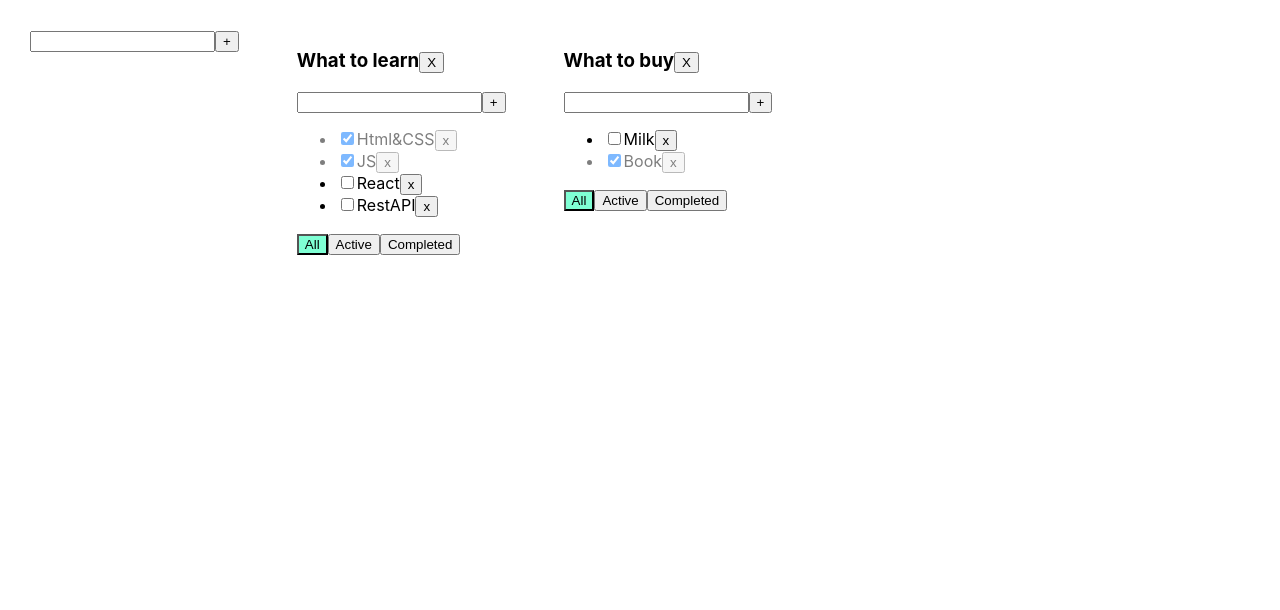
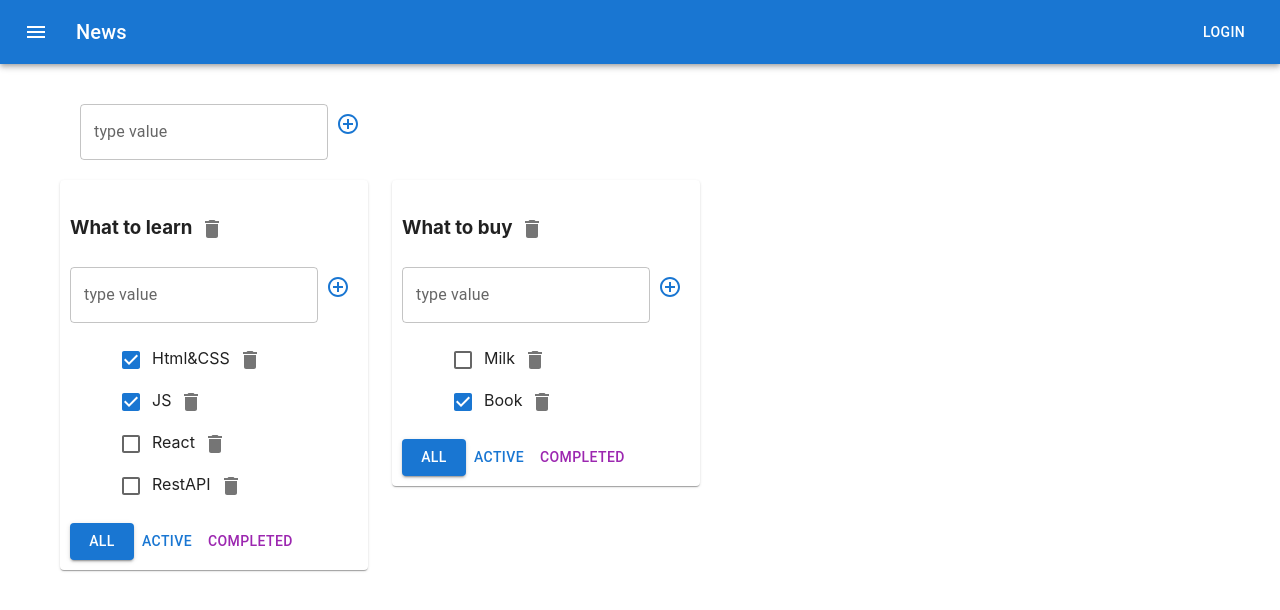
Before and after one commit to UrazbakhtinIVE/Todo-LearnProject, a React (Vite) app: page / in a window 1280 px wide. Shown: the top 610 px of the page. Built offline with nearby package versions, Linux system fonts and the light colour scheme.

Commit message:
Add Material UI.

```diff
--- a/package.json
+++ b/package.json
@@ -10,6 +10,10 @@
     "preview": "vite preview"
   },
   "dependencies": {
+    "@emotion/react": "^11.11.1",
+    "@emotion/styled": "^11.11.0",
+    "@mui/icons-material": "^5.14.11",
+    "@mui/material": "^5.14.11",
     "react": "^18.2.0",
     "react-dom": "^18.2.0",
     "uuid": "^9.0.1"
--- a/src/AddItemForm.tsx
+++ b/src/AddItemForm.tsx
@@ -1,4 +1,6 @@
 import {ChangeEvent, KeyboardEvent, useState} from "react";
+import {IconButton, TextField} from "@mui/material";
+import {ControlPoint} from "@mui/icons-material";
 
 type AddItemFormPropsType = {
     addItem: (title: string) => void
@@ -28,14 +30,20 @@ export function AddItemForm(props: AddItemFormPropsType) {
     }
     return <>
         <div>
-            <input value={title}
-                   onChange={onNewTitleChangeHandler}
-                   onKeyDown={onKeyPressHandler}
-                   className={error ? "error" : ""}
+            <TextField  variant="outlined"
+                        label ={"type value"}
+                        value={title}
+                        onChange={onNewTitleChangeHandler}
+                        onKeyDown={onKeyPressHandler}
+                        error={!!error}
+                        helperText={error}
             />
-            <button onClick={addTask}>+</button>
-            {error && <div className="error-message">{error}</div>}
 
+            <IconButton onClick={addTask}  color={'primary'} >
+                <ControlPoint/>
+            </IconButton>
+
+            {/*{error && <div className="error-message">{error}</div>}*/}
         </div>
     </>
 }
--- a/src/App.css
+++ b/src/App.css
@@ -1,23 +1,23 @@
-.App{
-    padding: 30px;
-    display: flex;
-}
+/*.App{*/
+/*    padding: 30px;*/
+/*    display: flex;*/
+/*}*/
 
-.App > div{
-    margin-right: 58px;
-}
-.error{
-    border: 1px red solid;
-}
+/*.App > div{*/
+/*    margin-right: 58px;*/
+/*}*/
+/*.error{*/
+/*    border: 1px red solid;*/
+/*}*/
 
-.error-message{
-    color: red;
-}
+/*.error-message{*/
+/*    color: red;*/
+/*}*/
 
-.active-filter{
-    background-color: aquamarine;
-}
+/*.active-filter{*/
+/*    background-color: aquamarine;*/
+/*}*/
 
-.is-done{
-    opacity: 0.5;
-}
+/*.is-done{*/
+/*    opacity: 0.5;*/
+/*}*/
--- a/src/App.tsx
+++ b/src/App.tsx
@@ -3,6 +3,9 @@ import {TaskType, ToDoList} from "./ToDoList.tsx";
 import {useState} from "react";
 import {v1} from 'uuid';
 import {AddItemForm} from "./AddItemForm.tsx";
+import {AppBar, Button, Container, Grid, IconButton, Paper, Toolbar, Typography,} from "@mui/material";
+import MenuIcon from '@mui/icons-material/Menu';
+
 
 export type  FilterValuesType = "all" | "completed" | "active"
 
@@ -12,26 +15,27 @@ type ToDoListType = {
     filter: FilterValuesType
 }
 
-type TasksStateType ={
-    [key:string]:Array<TaskType>
+type TasksStateType = {
+    [key: string]: Array<TaskType>
 }
 
 function App() {
 
-    function  removeTask(id: string, todolistId:string){
+    function removeTask(id: string, todolistId: string) {
         const tasks = tasksObj[todolistId]
         tasksObj[todolistId] = tasks.filter(t => t.id != id);
         setTasks({...tasksObj})
     }
 
-    function  changeTodoListTitle(id:string, newTitle:string){
-       const todoList=todolists.find(t=>t.id === id)
-        if(todoList){
+    function changeTodoListTitle(id: string, newTitle: string) {
+        const todoList = todolists.find(t => t.id === id)
+        if (todoList) {
             todoList.title = newTitle;
             setTodolist([...todolists])
         }
     }
-    function addTask(title: string, todolistId:string) {
+
+    function addTask(title: string, todolistId: string) {
         // const newTask = {
         //     id: v1(),
         //     title: title,
@@ -39,89 +43,117 @@ function App() {
         // };
         // const newTasks = [newTask, ...tasksObj];
         // setTasksObj(newTasks)
-        const task = {id:v1(),title: title, isDone:false};
+        const task = {id: v1(), title: title, isDone: false};
         const tasks = tasksObj[todolistId];
         tasksObj[todolistId] = [task, ...tasks];
         setTasks({...tasksObj});
     }
-    function addTodoList(title:string){
-        const todolist:ToDoListType={
+
+    function addTodoList(title: string) {
+        const todolist: ToDoListType = {
             id: v1(),
-            filter:"all",
-            title:title
+            filter: "all",
+            title: title
         };
         setTodolist([todolist, ...todolists])
         setTasks({
             ...tasksObj,
-            [todolist.id]:[]
+            [todolist.id]: []
         })
     }
+
     function changeFilter(value: FilterValuesType, todoListId: string) {
-        const toDoList = todolists.find(tl=>tl.id===todoListId);
-        if(toDoList){
-            toDoList.filter=value
+        const toDoList = todolists.find(tl => tl.id === todoListId);
+        if (toDoList) {
+            toDoList.filter = value
             setTodolist([...todolists])
         }
     }
-    function changeStatus(taskId: string, isDone: boolean,todolistId:string) {
+
+    function changeStatus(taskId: string, isDone: boolean, todolistId: string) {
         const tasks = tasksObj[todolistId]
-        const task = tasks.find(t=>t.id === taskId);
-        if(task){
+        const task = tasks.find(t => t.id === taskId);
+        if (task) {
             task.isDone = isDone
             setTasks({...tasksObj})
         }
 
     }
-    function changeTaskTitle(taskId: string, newTitle: string,todolistId:string) {
+
+    function changeTaskTitle(taskId: string, newTitle: string, todolistId: string) {
         const tasks = tasksObj[todolistId]
-        const task = tasks.find(t=>t.id === taskId);
-        if(task){
+        const task = tasks.find(t => t.id === taskId);
+        if (task) {
             task.title = newTitle;
             setTasks({...tasksObj});
         }
 
     }
+
     const todolistId1 = v1();
     const todolistId2 = v1();
     const [todolists, setTodolist] = useState<Array<ToDoListType>>([
-        {id:todolistId1, title:"What to learn", filter:"all"},
-        {id:todolistId2, title:"What to buy", filter:"all"}
+        {id: todolistId1, title: "What to learn", filter: "all"},
+        {id: todolistId2, title: "What to buy", filter: "all"}
     ])
-    const removeTodoList = (todolistId:string) =>{
-        const filterTodolist = todolists.filter(tl=>tl.id !== todolistId)
+    const removeTodoList = (todolistId: string) => {
+        const filterTodolist = todolists.filter(tl => tl.id !== todolistId)
         setTodolist(filterTodolist);
         delete tasksObj[todolistId]
         setTasks({...tasksObj});
     }
 
     const [tasksObj, setTasks] = useState<TasksStateType>({
-        [todolistId1]:[
-            {id:v1(), title:"Html&CSS", isDone:true},
-            {id:v1(), title:"JS", isDone:true},
-            {id:v1(), title:"React", isDone:false},
-            {id:v1(), title:"RestAPI", isDone:false},
+        [todolistId1]: [
+            {id: v1(), title: "Html&CSS", isDone: true},
+            {id: v1(), title: "JS", isDone: true},
+            {id: v1(), title: "React", isDone: false},
+            {id: v1(), title: "RestAPI", isDone: false},
         ],
-        [todolistId2]:[
-            {id:v1(), title:"Milk", isDone: false},
+        [todolistId2]: [
+            {id: v1(), title: "Milk", isDone: false},
             {id: v1(), title: "Book", isDone: true}
         ]
     });
 
     return (
         <div className="App">
+            <AppBar position="static">
+                <Toolbar>
+                    <IconButton
+                        size="large"
+                        edge="start"
+                        color="inherit"
+                        aria-label="menu"
+                        sx={{mr: 2}}
+                    >
+                        <MenuIcon/>
+                    </IconButton>
+                    <Typography variant="h6" component="div" sx={{flexGrow: 1}}>
+                        News
+                    </Typography>
+                    <Button color="inherit">Login</Button>
+                </Toolbar>
+            </AppBar>
+            <Container fixed style={{padding:"20px"}}>
+                <Grid container style={{padding:"20px"}}>
                     <AddItemForm addItem={addTodoList}/>
+                </Grid>
+                <Grid container spacing={3}>
                     {
                         todolists.map((tl) => {
                             let tasksForTodoList = tasksObj[tl.id];
 
                             if (tl.filter === "active") {
-                       tasksForTodoList = tasksForTodoList.filter(t=>!t.isDone);
+                                tasksForTodoList = tasksForTodoList.filter(t => !t.isDone);
                             }
                             if (tl.filter === "completed") {
                                 tasksForTodoList = tasksForTodoList.filter(t => t.isDone);
                             }
 
-                    return <ToDoList
+                            return <Grid item>
+                                <Paper style={{padding:"10px"}}>
+                                    <ToDoList
                                         key={tl.id}
                                         id={tl.id}
                                         title={tl.title}
@@ -135,9 +167,12 @@ function App() {
                                         removeToDoList={removeTodoList}
                                         changeTodoListTitle={changeTodoListTitle}
                                     />
+                                </Paper>
+                            </Grid>
                         })
                     }
-
+                </Grid>
+            </Container>
         </div>
     )
 }
--- a/src/EditableSpan.tsx
+++ b/src/EditableSpan.tsx
@@ -1,4 +1,5 @@
 import {ChangeEvent, useState} from "react";
+import {TextField} from "@mui/material";
 
 type EditableSpanPropsType = {
     title: string
@@ -20,6 +21,6 @@ export function EditableSpan(props: EditableSpanPropsType) {
 
     const onChangeHendler =(e:ChangeEvent<HTMLInputElement>)=>{setTitle(e.currentTarget.value)}
     return editMode
-        ? <input onChange={onChangeHendler} value={title} onBlur={activateEditViewMode} autoFocus/>
+        ? <TextField onChange={onChangeHendler} value={title} onBlur={activateEditViewMode} autoFocus/>
         : <span onDoubleClick={activateEditMode}>{props.title}</span>
 }
--- a/src/ToDoList.tsx
+++ b/src/ToDoList.tsx
@@ -2,6 +2,8 @@ import {FilterValuesType} from "./App.tsx";
 import {ChangeEvent} from "react";
 import {AddItemForm} from "./AddItemForm.tsx";
 import {EditableSpan} from "./EditableSpan.tsx";
+import {Button, Checkbox, IconButton} from "@mui/material";
+import {Delete} from "@mui/icons-material";
 
 export type TaskType = {
     id: string,
@@ -53,7 +55,9 @@ export const ToDoList = (props: PropsType) => {
     return (
         <div>
             <h3><EditableSpan title={props.title} onChange={changeTodoListTitle} editMode={false}/>
-                <button onClick={removeToDolist} >X</button>
+                <IconButton onClick={removeToDolist}>
+                    <Delete/>
+                </IconButton>
             </h3>
             <AddItemForm  addItem={addTask}/>
             <ul>
@@ -69,21 +73,26 @@ export const ToDoList = (props: PropsType) => {
                         props.changeTaskTitle(t.id,newValue, props.id)
                     }
 
-                    return <li key={t.id} className={t.isDone ? "is-done" : ""}>
-                        <input type="checkbox" onChange={onChangeStatusHandler} checked={t.isDone}/>
+                    return <div key={t.id} className={t.isDone ? "is-done" : ""}>
+                        <Checkbox  onChange={onChangeStatusHandler} checked={t.isDone}/>
                         <EditableSpan onChange={onChangeTitleHandler} title={t.title} editMode ={false} />
-                        <button onClick={onRemoveHandler}>x</button>
-                    </li>
+                        <IconButton onClick={onRemoveHandler}>
+                            <Delete/>
+                        </IconButton>
+                    </div>
                 })
                 }
             </ul>
             <div>
-                <button className= {props.filter==="all" ? "active-filter" : ""}
-                        onClick={onAllTasksFilterHandler}>All</button>
-                <button className= {props.filter==="active" ? "active-filter" : ""}
-                        onClick={onActiveTasksFilterHandler}>Active</button>
-                <button className= {props.filter==="completed" ? "active-filter" : ""}
-                        onClick={onCompletedTasksFilterHandler}>Completed</button>
+                <Button  variant={props.filter==="all" ? "contained": "text"}
+                        onClick={onAllTasksFilterHandler}>All
+                </Button>
+                <Button color={'primary'} variant={props.filter==="active" ? "contained" : "text"}
+                        onClick={onActiveTasksFilterHandler}>Active
+                </Button>
+                <Button color={'secondary'} variant= {props.filter==="completed" ? "contained" : "text"}
+                        onClick={onCompletedTasksFilterHandler}>Completed
+                </Button>
             </div>
         </div>
     )
```
Also changed, not shown: 1 other file (tests, documents, lock files or other folders). Lines whose indentation alone changed are shown as unchanged.
